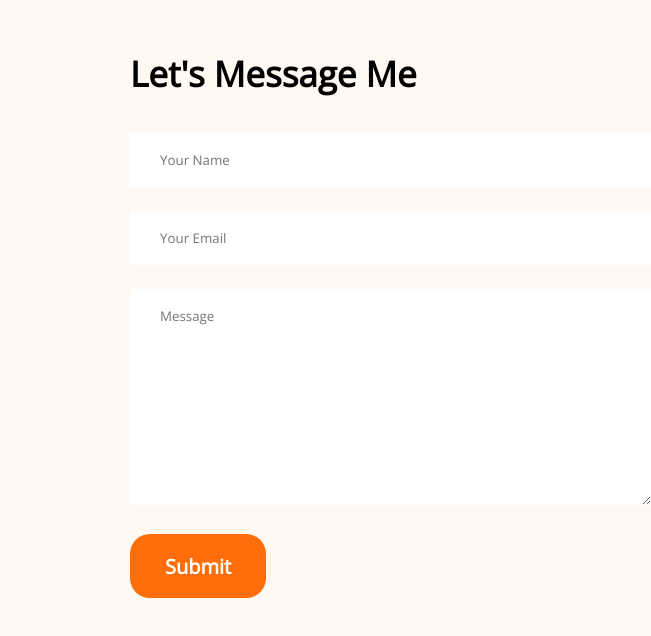
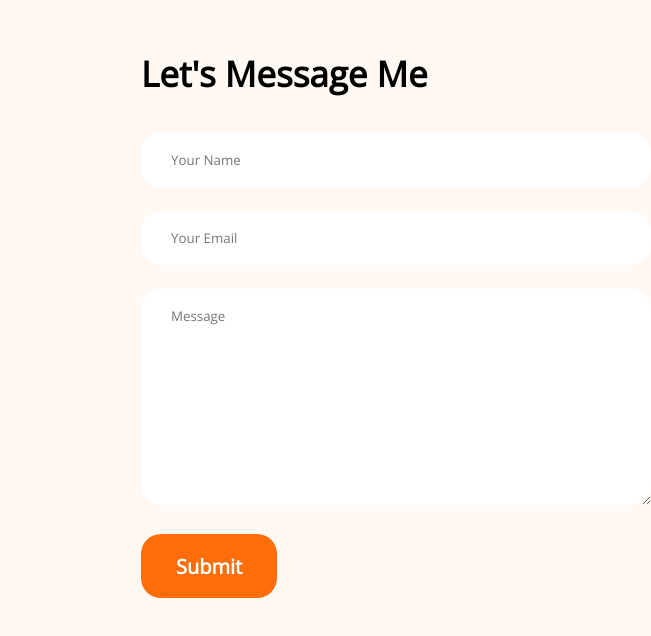
Before and after one commit to parvejpappu100/my-work-repo, a plain HTML site: page index.html in a window 1280 px wide. Shown: the part 3647-4283 px from the top of the page, 629-1280 px from the left. Drawn offline with nearby package versions, Linux system fonts and the light colour scheme.

Commit message:
border radius added

```diff
--- a/index.html
+++ b/index.html
@@ -155,9 +155,9 @@
             <div>
                 <h3 class="contact-title-form">Let's Message Me</h3>
                 <form action="">
-                    <input type="text" name="" id="" placeholder="Your Name"> <br>
-                    <input type="email" name="" id="" placeholder="Your Email"> <br>
-                    <textarea name="" id="" cols="30" rows="10" placeholder="Message"></textarea> <br>
+                    <input class="btn-border" type="text" name="" id="" placeholder="Your Name"> <br>
+                    <input class="btn-border" type="email" name="" id="" placeholder="Your Email"> <br>
+                    <textarea class="btn-border" name="" id="" cols="30" rows="10" placeholder="Message"></textarea> <br>
                     <input class="btn-primary" type="submit" value="Submit">
                 </form>
             </div>
--- a/styles/portfolio.css
+++ b/styles/portfolio.css
@@ -198,6 +198,9 @@ margin-top: 30px;
 .contact input[type="text"],input[type="email"], textarea{
     margin-bottom: 24px;
     border: 0;
-    width: 461px;
+    width: 450px;
     padding: 18px 30px;
 }
+.btn-border{
+    border-radius: 20px;
+}
```
